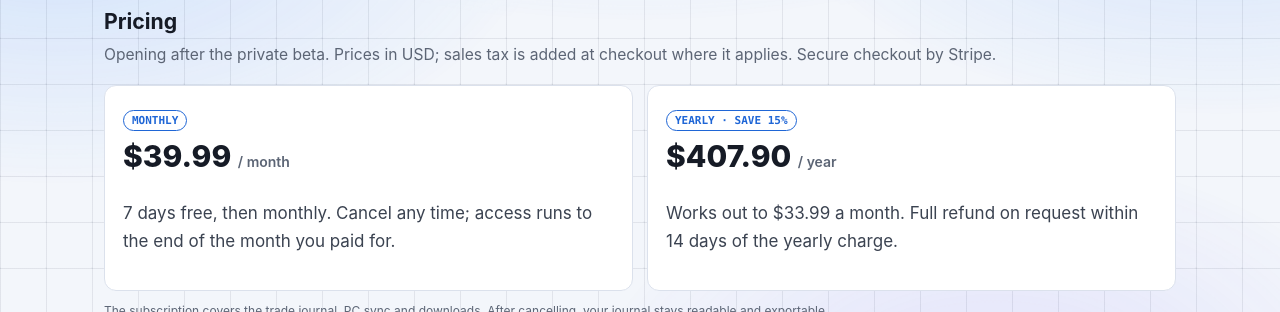
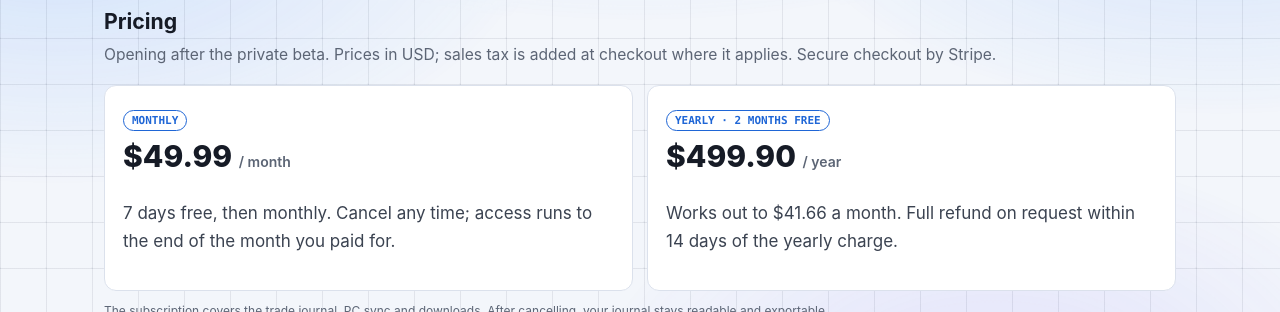
Before and after one commit to MGEQuant/MGEQuant, a Jekyll site: the page labs.html, which Jekyll copies as it is, in a window 1280 px wide and 900 px high, scrolled down 2635 px. Shown: the part 146-458 px from the top of the window. Built offline with Jekyll 4.4.1, drawn with Linux system fonts in a browser that asks for light colours.

Commit message:
Labs: new journal prices (monthly 49.99, yearly 499.90, 2 months free)
Co-Authored-By: Claude Sonnet 5.5 <noreply@anthropic.com>

```diff
--- a/labs.html
+++ b/labs.html
@@ -516,8 +516,8 @@
     <section id="pricing">
       <div class="sec-head"><div><h2>Pricing</h2><p>Opening after the private beta. Prices in USD; sales tax is added at checkout where it applies. Secure checkout by Stripe.</p></div></div>
       <div class="labs-price">
-        <div class="panel"><span class="labs-badge">MONTHLY</span><div class="amt">$39.99 <small>/ month</small></div><p>7 days free, then monthly. Cancel any time; access runs to the end of the month you paid for.</p></div>
-        <div class="panel"><span class="labs-badge">YEARLY · SAVE 15%</span><div class="amt">$407.90 <small>/ year</small></div><p>Works out to $33.99 a month. Full refund on request within 14 days of the yearly charge.</p></div>
+        <div class="panel"><span class="labs-badge">MONTHLY</span><div class="amt">$49.99 <small>/ month</small></div><p>7 days free, then monthly. Cancel any time; access runs to the end of the month you paid for.</p></div>
+        <div class="panel"><span class="labs-badge">YEARLY · 2 MONTHS FREE</span><div class="amt">$499.90 <small>/ year</small></div><p>Works out to $41.66 a month. Full refund on request within 14 days of the yearly charge.</p></div>
       </div>
       <p class="labs-fine">The subscription covers the trade journal, PC sync and downloads. After cancelling, your journal stays readable and exportable.</p>
     </section>
```
Also changed, not shown: search-index.json.
